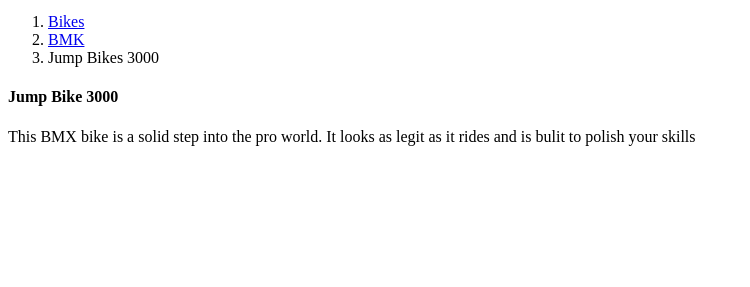
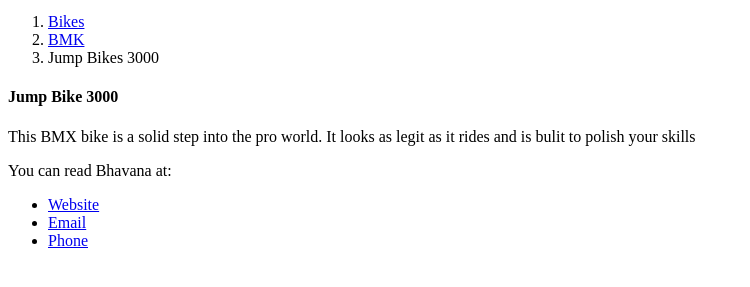
Before and after one commit to BhavanaLalam23/bhavanalalam23.github.io, a plain HTML site: page index.html in a window 1280 px wide. Shown: the part 467-754 px from the top of the page, without its empty margins (0-750 px from the left). Drawn offline with Linux system fonts and the light colour scheme.

Commit message:
Update index.html

```diff
--- a/index.html
+++ b/index.html
@@ -67,6 +67,12 @@
     </nav>
     <h4>Jump Bike 3000</h4>
     <p> This BMX bike is a solid step into the pro world. It looks as legit as it rides and is bulit to polish your skills</p>
+    <p> You can read Bhavana at:</p>
+    <ul>
+      <li><a href="https://example.com">Website</a></li>
+      <li><a href="mailto:l.bhavana@example.com">Email</a></li>
+      <li><a href="tel:+123456789">Phone</a></li>
+    </ul>
 
 
   </body>
```
